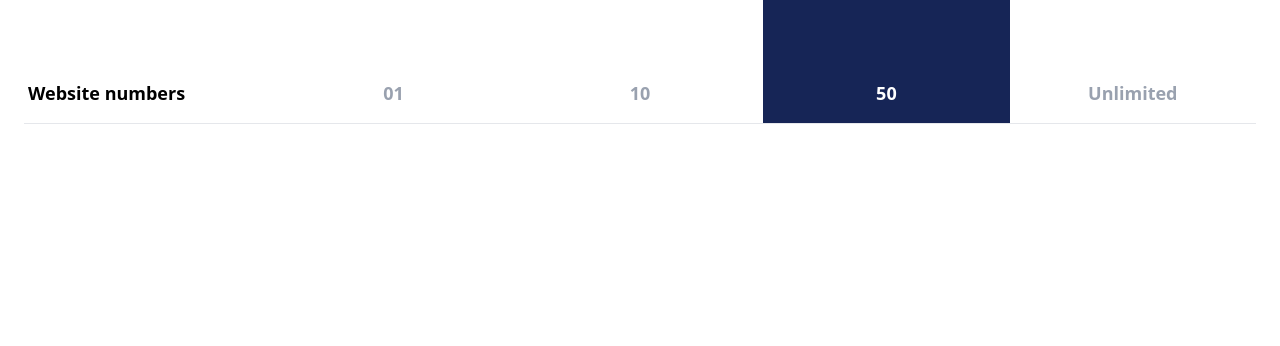
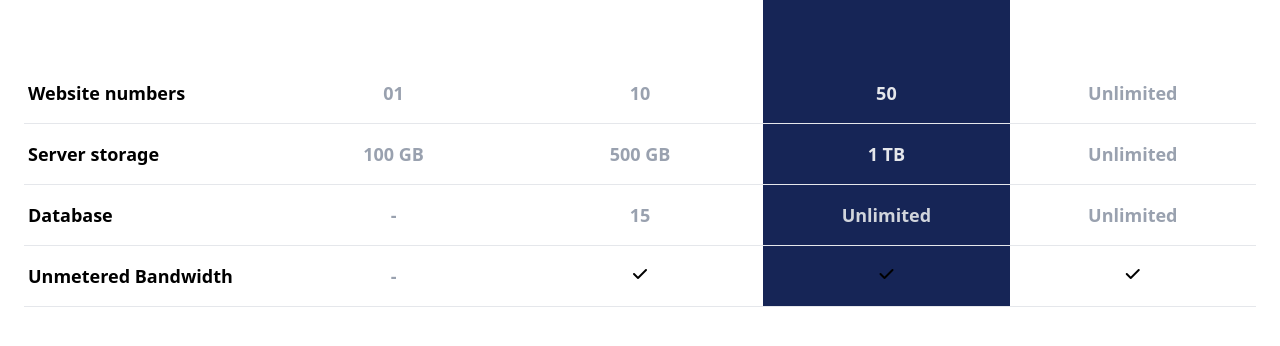
Before and after one commit to Khabbab800118/pricing-table-master, a plain HTML site: page index.html in a window 1280 px wide. Shown: the part 410-756 px from the top of the page. Drawn offline with nearby package versions, Linux system fonts and the light colour scheme.

Commit message:
row 5 done commit

```diff
--- a/index.html
+++ b/index.html
@@ -6,6 +6,7 @@
     <meta name="viewport" content="width=device-width, initial-scale=1.0">
     <title>Pricing-Table-Master</title>
     <script src="https://cdn.jsdelivr.net/npm/@tailwindcss/browser@4"></script>
+    <script src="https://kit.fontawesome.com/2e8c1962e7.js" crossorigin="anonymous"></script>
 </head>
 
 <body class="max-w-sm m-auto lg:max-w-full">
@@ -81,12 +82,90 @@
                     <!-- popular -->
                     <div class="w-1/2 bg-blue-950 p-4 lg:w-1/4">
                         <!-- numbers for popular -->
-                        <span class="text-gray-400 font-semibold text-lg text-white">50</span>
+                        <span class="text-gray-200 font-semibold text-lg">50</span>
                     </div>
                     <!-- enterprise -->
                     <div class="w-1/2 p-4 lg:w-1/4">
                         <!-- numbers for enterprise -->
                         <span class="text-gray-400 font-semibold text-lg">Unlimited</span>
+                    </div>
+                </div>
+            </div>
+            <!-- row 3 -->
+            <div class="flex border-b-1 border-b-gray-200">
+                <span class="w-1/3 font-bold truncate py-4 px-1 text-lg lg:w-1/5">Server storage</span>
+                <div class="w-2/3 flex flex-row-reverse text-center lg:flex-row lg:justify-end lg:w-4/5">
+                    <!-- free -->
+                    <div class="w-1/2 p-4 hidden lg:inline lg:w-1/4">
+                        <!-- numbers for free -->
+                        <span class="text-gray-400 font-semibold text-lg">100 GB</span>
+                    </div>
+                    <!-- team -->
+                    <div class="w-1/2 p-4 hidden lg:w-1/4 lg:inline">
+                        <!-- numbers for team -->
+                        <span class="text-gray-400 font-semibold text-lg">500 GB</span>
+                    </div>
+                    <!-- popular -->
+                    <div class="w-1/2 bg-blue-950 p-4 lg:w-1/4">
+                        <!-- numbers for popular -->
+                        <span class="text-gray-200 font-semibold text-lg">1 TB</span>
+                    </div>
+                    <!-- enterprise -->
+                    <div class="w-1/2 p-4 lg:w-1/4">
+                        <!-- numbers for enterprise -->
+                        <span class="text-gray-400 font-semibold text-lg">Unlimited</span>
+                    </div>
+                </div>
+            </div>
+            <!-- row 4 -->
+            <div class="flex border-b-1 border-b-gray-200">
+                <span class="w-1/3 font-bold truncate py-4 px-1 text-lg lg:w-1/5">Database</span>
+                <div class="w-2/3 flex flex-row-reverse text-center lg:flex-row lg:justify-end lg:w-4/5">
+                    <!-- free -->
+                    <div class="w-1/2 p-4 hidden lg:inline lg:w-1/4">
+                        <!-- numbers for free -->
+                        <span class="text-gray-400 font-semibold text-lg">-</span>
+                    </div>
+                    <!-- team -->
+                    <div class="w-1/2 p-4 hidden lg:w-1/4 lg:inline">
+                        <!-- numbers for team -->
+                        <span class="text-gray-400 font-semibold text-lg">15</span>
+                    </div>
+                    <!-- popular -->
+                    <div class="w-1/2 bg-blue-950 p-4 lg:w-1/4">
+                        <!-- numbers for popular -->
+                        <span class="text-gray-300 font-semibold text-lg">Unlimited</span>
+                    </div>
+                    <!-- enterprise -->
+                    <div class="w-1/2 p-4 lg:w-1/4">
+                        <!-- numbers for enterprise -->
+                        <span class="text-gray-400 font-semibold text-lg">Unlimited</span>
+                    </div>
+                </div>
+            </div>
+            <!-- row 5 -->
+            <div class="flex border-b-1 border-b-gray-200">
+                <span class="w-1/3 font-bold truncate py-4 px-1 text-lg lg:w-1/5">Unmetered Bandwidth</span>
+                <div class="w-2/3 flex flex-row-reverse text-center lg:flex-row lg:justify-end lg:w-4/5">
+                    <!-- free -->
+                    <div class="w-1/2 p-4 hidden lg:inline lg:w-1/4">
+                        <!-- numbers for free -->
+                        <span class="text-gray-400 font-semibold text-lg">-</span>
+                    </div>
+                    <!-- team -->
+                    <div class="w-1/2 p-4 hidden lg:w-1/4 lg:inline">
+                        <!-- numbers for team -->
+                        <i class="fa-solid fa-check"></i>
+                    </div>
+                    <!-- popular -->
+                    <div class="w-1/2 bg-blue-950 p-4 lg:w-1/4">
+                        <!-- numbers for popular -->
+                        <i class="fa-solid fa-check"></i>
+                    </div>
+                    <!-- enterprise -->
+                    <div class="w-1/2 p-4 lg:w-1/4">
+                        <!-- numbers for enterprise -->
+                         <i class="fa-solid fa-check"></i>
                     </div>
                 </div>
             </div>
```
